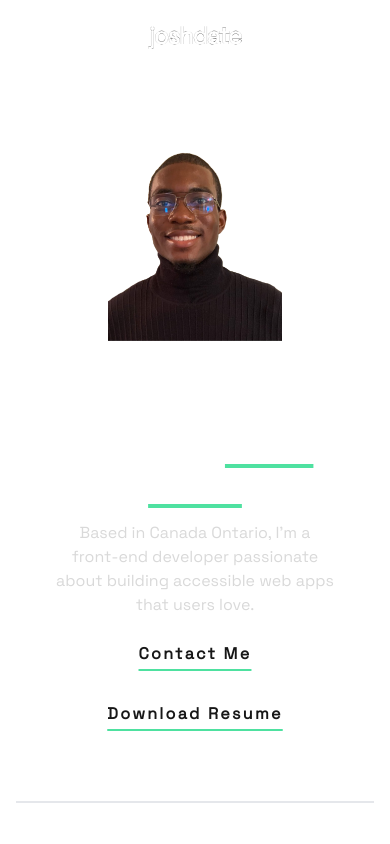
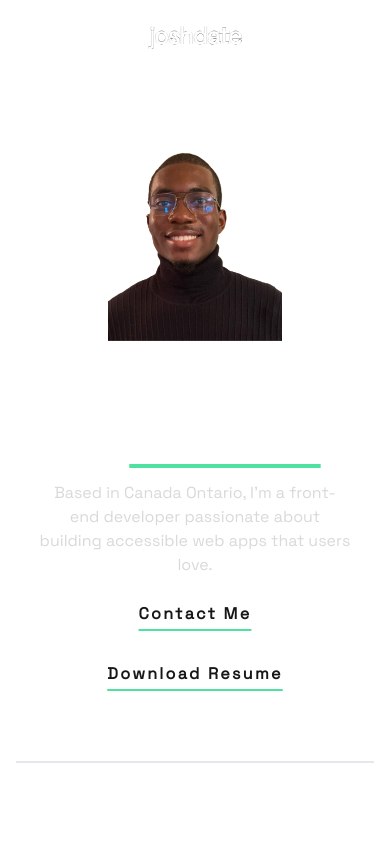
Before and after one commit to Josh-D18/portfolio-site, a Next.js app: page / in a window 390 px wide. Shown: the top 844 px of the page. Built offline with nearby package versions, Linux system fonts and the light colour scheme.

Commit message:
made small change to the infocontainer

```diff
--- a/src/components/Hero/Hero.module.css
+++ b/src/components/Hero/Hero.module.css
@@ -7,7 +7,7 @@
 }
 
 .infoContainer {
-  @apply flex flex-col items-center justify-center px-4 max-w-[343px]  md:max-w-[387px] md:relative md:items-start md:pl-8 md:pr-0 md:flex-1 2xl:pl-0;
+  @apply flex flex-col items-center justify-center px-4 max-w-[375px]  md:max-w-[387px] md:relative md:items-start md:pl-8 md:pr-0 md:flex-1 2xl:pl-0;
 }
 
 .img {
```
